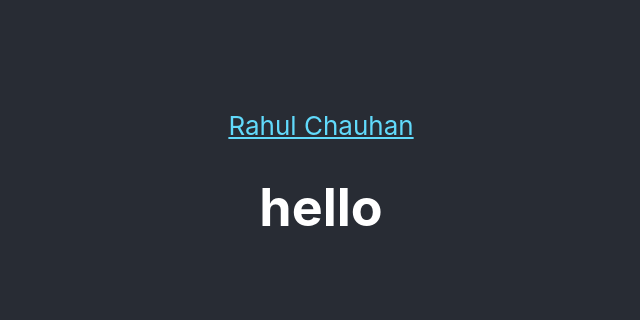
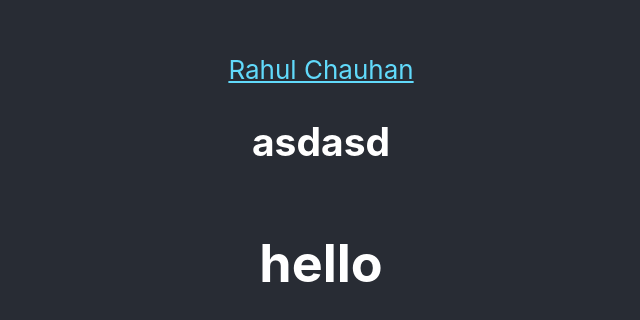
Before and after one commit to RahulChauhan101/testing, a React (Create React App) app in the folder my-app/: page / in a window 1280 px wide. Shown: the part 208-528 px from the top of the page, without its empty margins (319-959 px from the left). Built offline with nearby package versions, Linux system fonts and the light colour scheme.

Commit message:
line no18 h2

```diff
--- a/my-app/src/App.js
+++ b/my-app/src/App.js
@@ -15,7 +15,7 @@ function App() {
         >
         Rahul Chauhan
         </a>
-
+ <h2>asdasd</h2>
       <h1>hello</h1>
       </header>
     </div>
```
